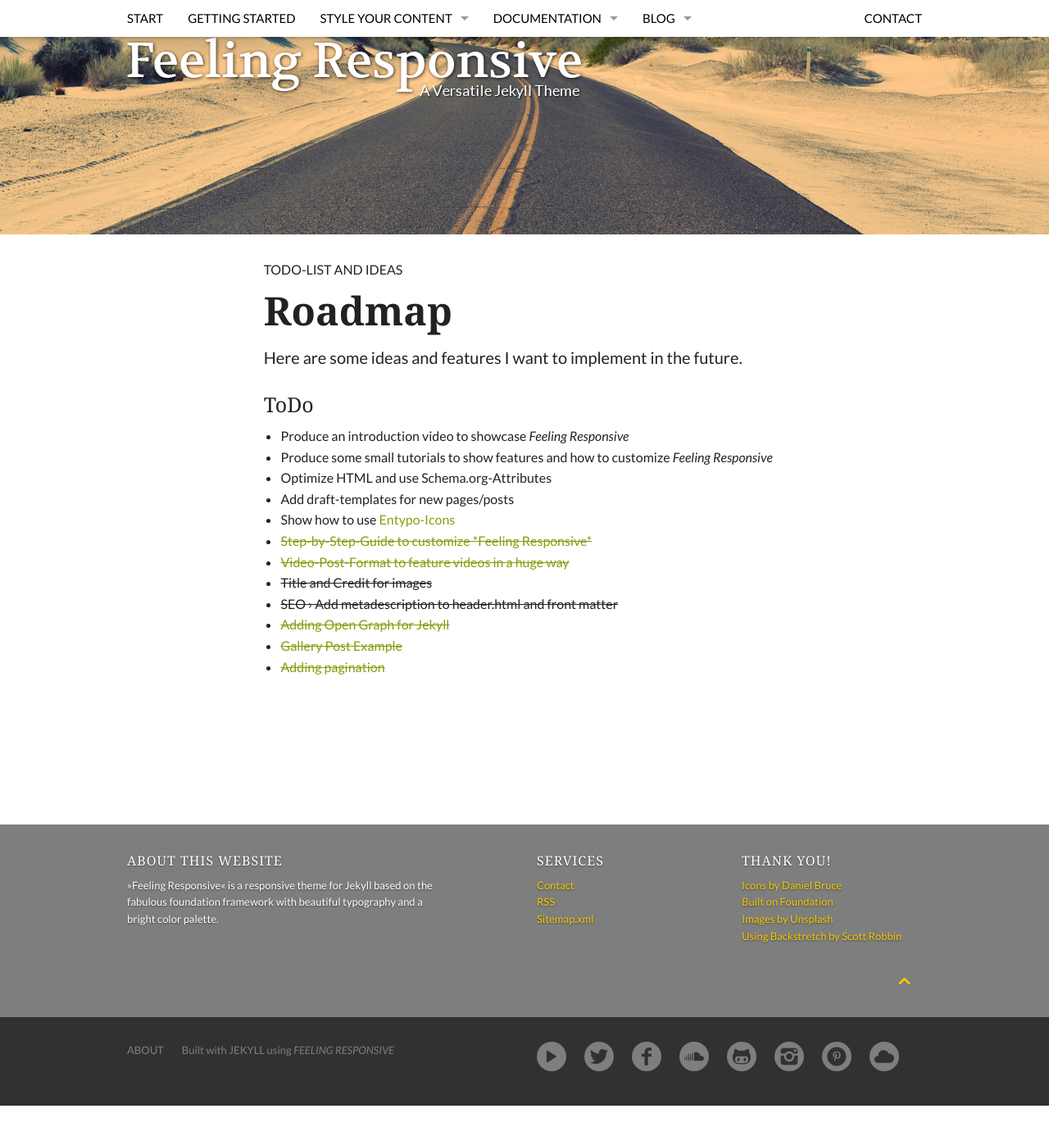
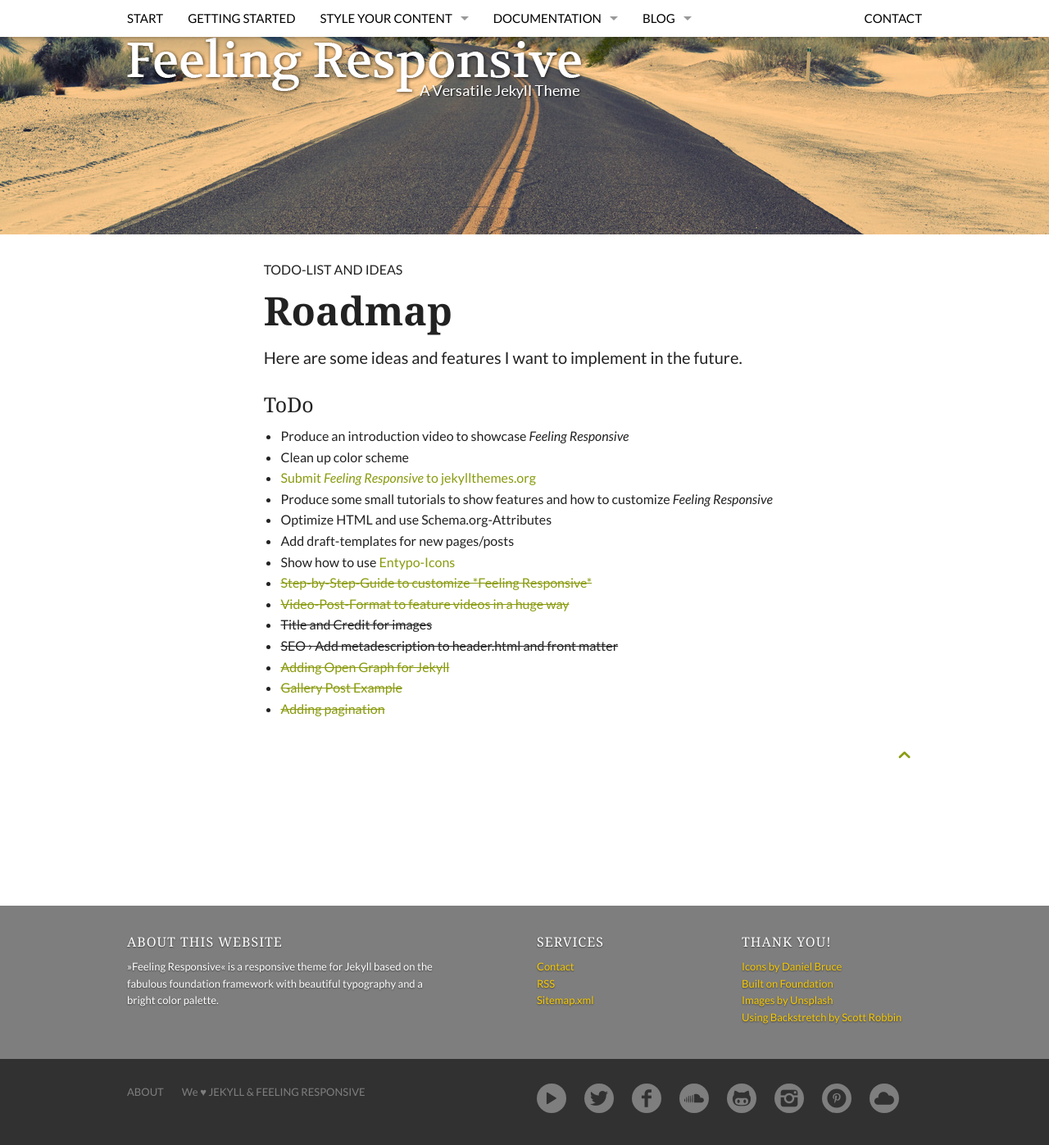
Before and after one commit to hairibar/feeling-responsive, a Jekyll site: the page built from roadmap.md, in a window 1280 px wide and 1400 px high, scrolled down 79 px. Shown: the top 1397 px of the window at 82% size. Built offline with Jekyll 4.4.1, drawn with Linux system fonts in a browser that asks for light colours; some web fonts are replaced; before the commit the page ends 1428 px from its top, so only the background shows below that.

Commit message:
moved jumptotop

```diff
--- a/_includes/footer.html
+++ b/_includes/footer.html
@@ -1,3 +1,10 @@
+				<div class="row">
+					<div class="small-12 columns" style="text-align: right;">
+						<a class="entypo entypo-48" href="#top-of-page">&nbsp;&#59231;&nbsp;</a>
+					</div><!-- /.small-12.columns -->
+				</div><!-- /.row -->
+
+
 		<footer id="footer-content" class="bg-grau">
 			<div id="footer">
 				<div class="row">
@@ -35,12 +42,6 @@
 					</div><!-- /.large-3.columns -->
 				</div><!-- /.row -->
 
-				<div class="row">
-					<div class="small-12 columns" style="text-align: right;">
-						<a class="entypo entypo-48" href="#top-of-page">&nbsp;&#59231;&nbsp;</a>
-											</div><!-- /.small-12.columns -->
-				</div><!-- /.row -->
-
 			</div><!-- /#footer -->
 
 
@@ -49,7 +50,7 @@
 					<section id="subfooter-left" class="bottom-30 small-12 medium-6 columns">
 						<ul class="inline-list">
 							<li><a href="{{ site.url }}/about/">About</a></li>
-							<li>Built with <a style="display:inline;" href="http://jekyllrb.com/" target="_blank">Jekyll</a> using <a style="display:inline;" href="http://phlow.github.io/feeling-responsive/"><em>Feeling Responsive</em></a></li>
+							<li>We &hearts; <a style="display:inline;" href="http://jekyllrb.com/" target="_blank">Jekyll</a> &amp; <a style="display:inline;" href="http://phlow.github.io/feeling-responsive/">Feeling Responsive</a> </li>
 						</ul>
 					</section>
 
--- a/roadmap.md
+++ b/roadmap.md
@@ -11,6 +11,8 @@ permalink: "/roadmap/"
 ## ToDo
 
 * Produce an introduction video to showcase *Feeling Responsive*
+* Clean up color scheme
+* [Submit *Feeling Responsive* to jekyllthemes.org](http://jekyllthemes.org/)
 * Produce some small tutorials to show features and how to customize *Feeling Responsive*
 * Optimize HTML and use Schema.org-Attributes
 * Add draft-templates for new pages/posts
```
